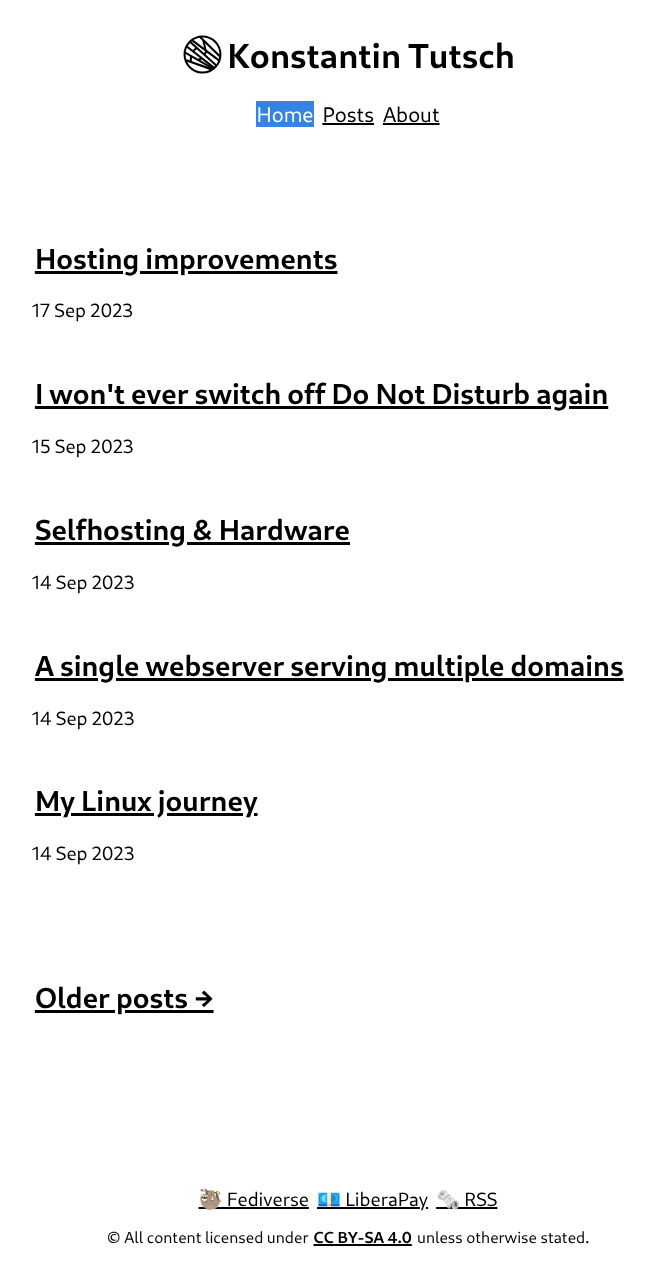
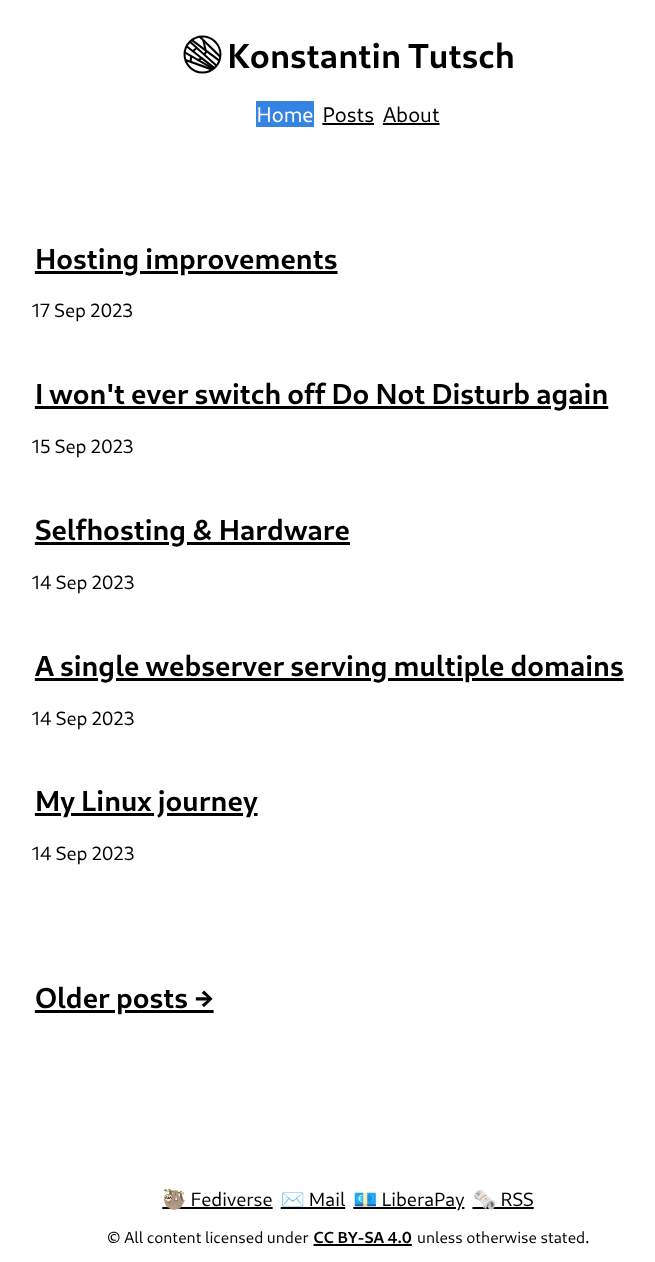
Before and after one commit to konstantintutsch/website, a Jekyll site: the page built from index.html, in a window 1280 px wide. Shown: the whole page, without its empty margins (292-947 px from the left). Built offline with Jekyll 4.4.1, drawn with Linux system fonts in a browser that asks for light colours.

Commit message:
Mail && 4 spaces instead of two

```diff
--- a/_config.yml
+++ b/_config.yml
@@ -8,6 +8,6 @@ host: 0.0.0.0
 
 # Blogging
 collections:
-  posts:
-    output: true
-    permalink: /:slug/
+    posts:
+        output: true
+        permalink: /:slug/
--- a/_includes/footer.html
+++ b/_includes/footer.html
@@ -1,5 +1,6 @@
 <footer>
     <a class="social" target="_blank" rel="me noopener noreferrer" href="https://social.konstantintutsch.de/@konstantin">🦥 Fediverse</a>
+    <a class="social" rel="me noopener noreferrer" href="mailto:hey@konstantintutsch.de">✉️ Mail</a>
     <a class="social" target="_blank" rel="me noopener noreferrer" href="https://liberapay.com/konstantintutsch">💶 LiberaPay</a>
     <a class="social" target="_blank" rel="noopener noreferrer" href="/feed.rss">🗞️ RSS</a>
     <small>
```
Also changed, not shown: _includes/navigation.html (indentation only), _layouts/default.html (indentation only), assets/css/style.css (indentation only), 1 other file. Lines whose indentation alone changed are shown as unchanged.
